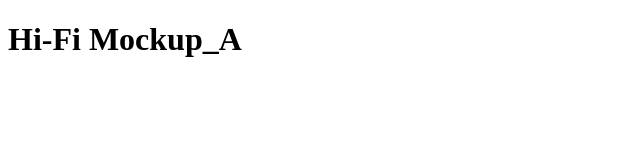
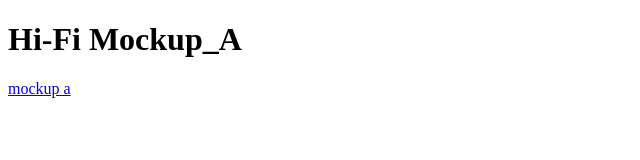
Before and after one commit to AndreaZhou0310/iffall2021, a plain HTML site: page publish/microsite/mockups-a/index.html in a window 1280 px wide. Shown: the full height of the page, 0-640 px from the left. Drawn offline with Linux system fonts and the light colour scheme.

Commit message:
Add files via upload

```diff
--- a/publish/microsite/mockups-a/index.html
+++ b/publish/microsite/mockups-a/index.html
@@ -4,5 +4,5 @@
         <title>Hi-Fi Mockup_A</title>
     </head>
     <h1>Hi-Fi Mockup_A</h1>
-    <p><a href="mockups-a.pdf"></a></p>
+    <p><a href="mockups-a.pdf">mockup a</a></p>
 </html>
```
Also changed, not shown: publish/microsite/mockups-b/index.html (+1 -1 lines).
